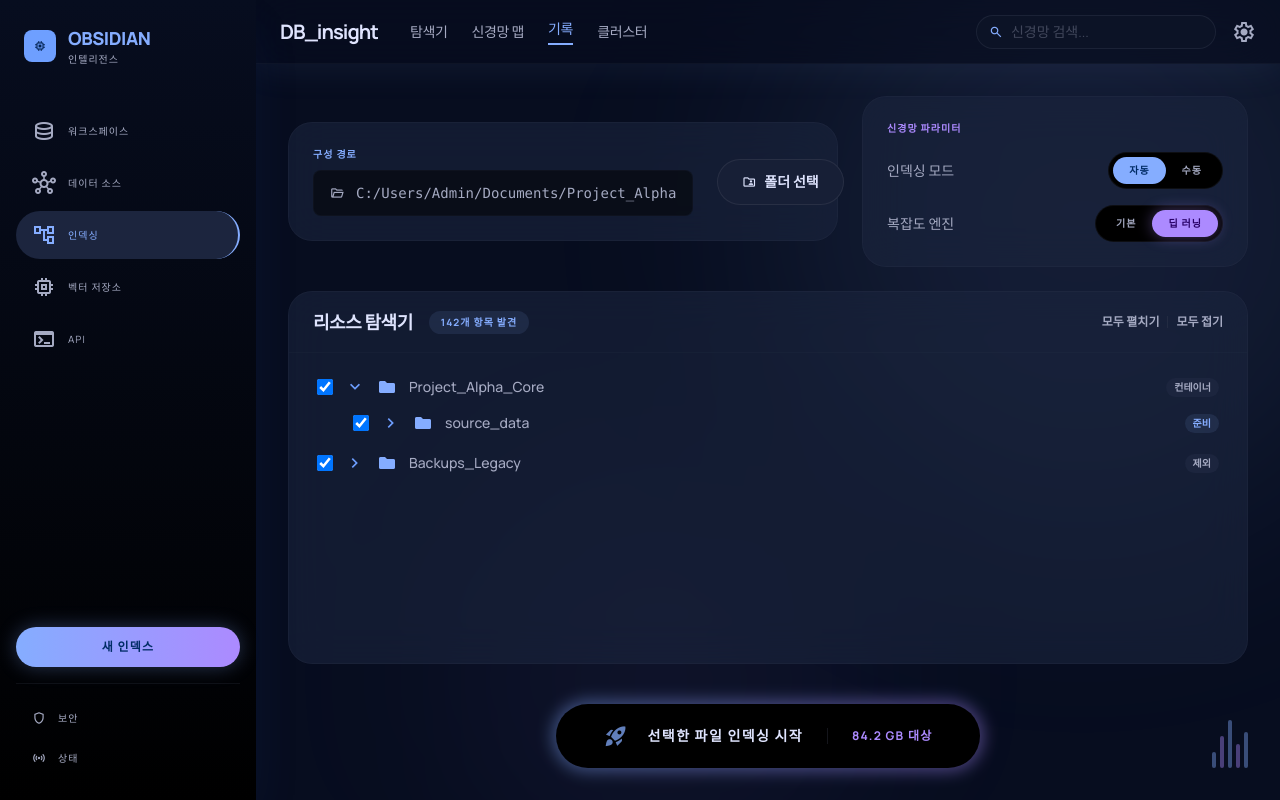
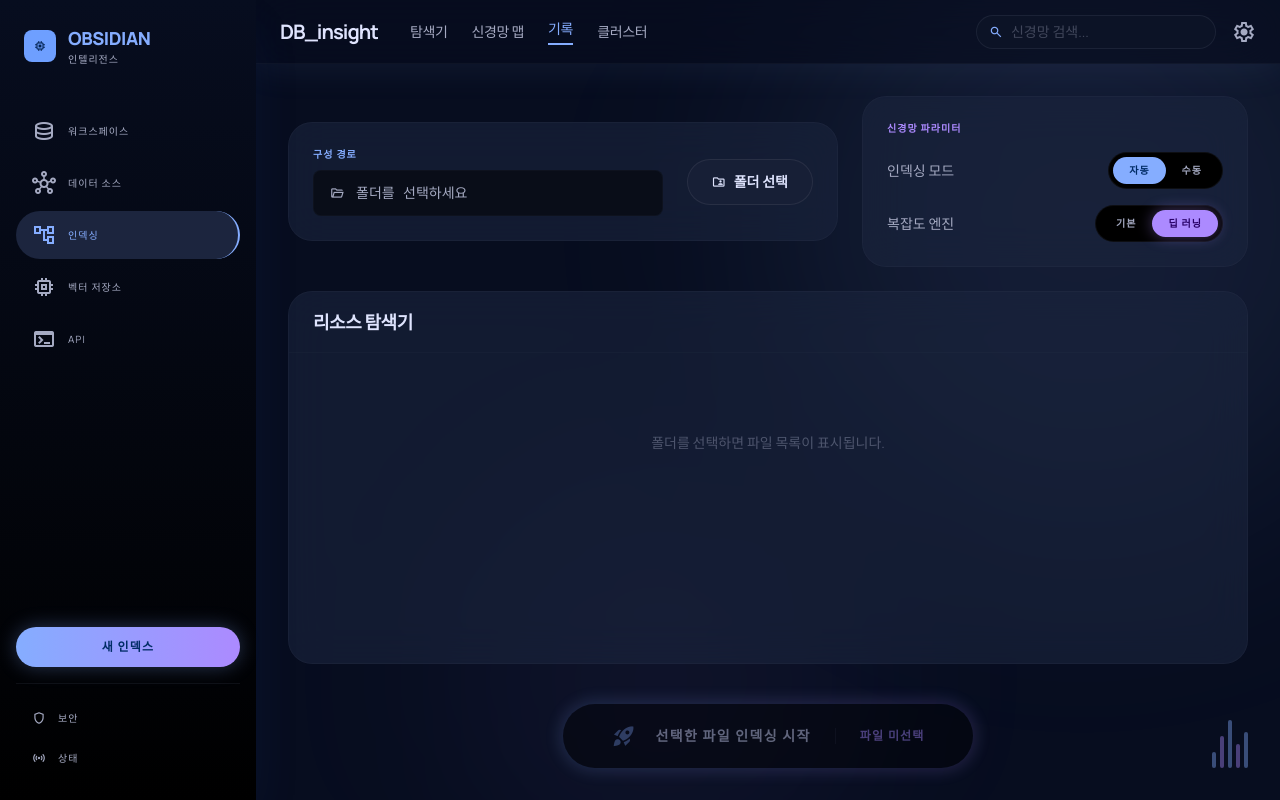
Before and after one commit to KDT-Chainers/DB_insight, a React (Vite) app in the folder App/frontend/: page /data in a window 1280 px wide. Built offline with nearby package versions, Linux system fonts and the light colour scheme.

Commit message:
feat: implement backend integration and folder selection for file indexing

```diff
--- /dev/null
+++ b/App/frontend/electron/preload.cjs
@@ -0,0 +1,5 @@
+const { contextBridge, ipcRenderer } = require('electron')
+
+contextBridge.exposeInMainWorld('electronAPI', {
+  selectFolder: () => ipcRenderer.invoke('select-folder'),
+})
--- a/App/frontend/src/pages/DataIndexing.jsx
+++ b/App/frontend/src/pages/DataIndexing.jsx
@@ -1,92 +1,39 @@
 import { useNavigate } from 'react-router-dom'
 import { useState } from 'react'
 
-const FILE_TREE = [
-  {
-    id: 'root',
-    name: 'Project_Alpha_Core',
-    type: 'folder',
-    status: '컨테이너',
-    statusColor: 'text-[#a5aac2] bg-surface-container-highest border-outline-variant/20',
-    expanded: true,
-    children: [
-      {
-        id: 'src',
-        name: 'source_data',
-        type: 'folder',
-        status: '준비',
-        statusColor: 'text-primary bg-primary/10',
-        expanded: false,
-        children: [
-          { id: 'f1', name: 'neural_architecture.json', type: 'file', icon: 'description', status: '준비', statusColor: 'text-primary bg-primary/10', checked: true },
-          { id: 'f2', name: 'dataset_v04_raw.csv', type: 'file', icon: 'table_chart', status: '대기중', statusColor: 'text-secondary bg-secondary/10', checked: false },
-          {
-            id: 'logs',
-            name: 'processed_logs',
-            type: 'folder',
-            status: '부분',
-            statusColor: 'text-on-surface-variant bg-surface-container-highest',
-            expanded: true,
-            children: [
-              { id: 'l1', name: 'node_trace_01.log', type: 'file', icon: 'analytics', status: '준비', statusColor: 'text-primary bg-primary/10', checked: true },
-              { id: 'l2', name: 'node_trace_02.log', type: 'file', icon: 'analytics', status: '손상', statusColor: 'text-error bg-error/10', checked: false },
-            ],
-          },
-        ],
-      },
-    ],
-  },
-  {
-    id: 'backup',
-    name: 'Backups_Legacy',
-    type: 'folder',
-    status: '제외',
-    statusColor: 'text-[#a5aac2] bg-surface-container-highest border-outline-variant/20',
-    expanded: false,
-    children: [],
-  },
-]
+const TYPE_ICON = {
+  doc:   'description',
+  video: 'movie',
+  image: 'image',
+  audio: 'volume_up',
+}
 
-function FileTreeItem({ item, depth = 0 }) {
-  const [expanded, setExpanded] = useState(item.expanded ?? false)
-  const [checked, setChecked] = useState(item.checked ?? (item.type === 'folder'))
-  const indent = depth * 36
+const TYPE_LABEL = {
+  doc:   '문서',
+  video: '영상',
+  image: '이미지',
+  audio: '음성',
+}
+
+function FileRow({ file, checked, onToggle }) {
+  const icon = TYPE_ICON[file.type] ?? 'insert_drive_file'
+  const label = TYPE_LABEL[file.type] ?? '기타'
+  const sizeKB = (file.size / 1024).toFixed(1)
 
   return (
-    <div>
-      <div
-        className="group flex items-center gap-3 py-2 px-3 rounded-lg hover:bg-primary/5 transition-colors cursor-pointer"
-        style={{ marginLeft: `${indent}px` }}
-        onClick={() => item.type === 'folder' && setExpanded(!expanded)}
-      >
+    <div className="group flex items-center gap-3 py-2 px-3 rounded-lg hover:bg-primary/5 transition-colors">
       <input
         type="checkbox"
         checked={checked}
-          onChange={(e) => { e.stopPropagation(); setChecked(e.target.checked) }}
-          onClick={(e) => e.stopPropagation()}
+        onChange={() => onToggle(file.path)}
         className="w-4 h-4 rounded border-outline-variant bg-transparent text-primary focus:ring-primary focus:ring-offset-0"
       />
-        {item.type === 'folder' ? (
-          <>
-            <span className="material-symbols-outlined text-primary-container text-[20px]">
-              {expanded ? 'keyboard_arrow_down' : 'keyboard_arrow_right'}
+      <span className="material-symbols-outlined text-on-surface-variant text-[20px]">{icon}</span>
+      <span className="text-sm font-medium flex-1 text-on-surface-variant truncate">{file.name}</span>
+      <span className="text-[10px] text-on-surface-variant/50 w-16 text-right">{sizeKB} KB</span>
+      <span className={`text-[10px] font-bold px-2 py-0.5 rounded-full uppercase w-14 text-center ${file.type ? 'text-primary bg-primary/10' : 'text-on-surface-variant bg-surface-container-highest'}`}>
+        {label}
       </span>
-            <span className="material-symbols-outlined text-[#85adff] text-[20px]" style={{ fontVariationSettings: '"FILL" 1' }}>folder</span>
-          </>
-        ) : (
-          <>
-            <div className="w-[20px]"></div>
-            <span className="material-symbols-outlined text-on-surface-variant text-[20px]">{item.icon}</span>
-          </>
-        )}
-        <span className="text-sm font-medium flex-1 text-on-surface-variant">{item.name}</span>
-        <span className={`text-[10px] font-bold px-2 py-0.5 rounded-full uppercase ${item.statusColor}`}>
-          {item.status}
-        </span>
-      </div>
-      {item.type === 'folder' && expanded && item.children?.map((child) => (
-        <FileTreeItem key={child.id} item={child} depth={depth + 1} />
-      ))}
     </div>
   )
 }
@@ -95,6 +42,65 @@ export default function DataIndexing() {
   const navigate = useNavigate()
   const [indexMode, setIndexMode] = useState('자동')
   const [complexityMode, setComplexityMode] = useState('딥 러닝')
+
+  const [folderPath, setFolderPath] = useState('')
+  const [files, setFiles] = useState([])
+  const [checkedPaths, setCheckedPaths] = useState(new Set())
+  const [scanning, setScanning] = useState(false)
+  const [scanError, setScanError] = useState('')
+
+  const handleSelectFolder = async () => {
+    const path = await window.electronAPI.selectFolder()
+    if (!path) return
+
+    setFolderPath(path)
+    setScanError('')
+    setScanning(true)
+    setFiles([])
+    setCheckedPaths(new Set())
+
+    try {
+      const res = await fetch('http://localhost:5001/api/index/scan', {
+        method: 'POST',
+        headers: { 'Content-Type': 'application/json' },
+        body: JSON.stringify({ path }),
+      })
+      const data = await res.json()
+      if (!res.ok) {
+        setScanError(data.error || '스캔 실패')
+      } else {
+        const supportedFiles = data.files.filter(f => f.type !== null)
+        setFiles(data.files)
+        setCheckedPaths(new Set(supportedFiles.map(f => f.path)))
+      }
+    } catch {
+      setScanError('서버에 연결할 수 없습니다. Flask 백엔드를 실행하세요.')
+    } finally {
+      setScanning(false)
+    }
+  }
+
+  const toggleCheck = (path) => {
+    setCheckedPaths(prev => {
+      const next = new Set(prev)
+      next.has(path) ? next.delete(path) : next.add(path)
+      return next
+    })
+  }
+
+  const toggleAll = () => {
+    const supportedPaths = files.filter(f => f.type !== null).map(f => f.path)
+    if (supportedPaths.every(p => checkedPaths.has(p))) {
+      setCheckedPaths(new Set())
+    } else {
+      setCheckedPaths(new Set(supportedPaths))
+    }
+  }
+
+  const selectedCount = checkedPaths.size
+  const selectedSizeKB = files
+    .filter(f => checkedPaths.has(f.path))
+    .reduce((sum, f) => sum + f.size, 0) / 1024
 
   return (
     <div className="bg-surface text-on-surface flex min-h-screen overflow-hidden">
@@ -181,11 +187,18 @@ export default function DataIndexing() {
                 <label className="text-[10px] uppercase tracking-[0.1em] text-primary mb-2 block font-bold">구성 경로</label>
                 <div className="flex items-center gap-3 bg-surface-container-lowest/50 px-4 py-3 rounded-lg border border-outline-variant/10">
                   <span className="material-symbols-outlined text-[#a5aac2] text-sm">folder_open</span>
-                  <span className="text-sm font-mono text-on-surface-variant truncate">C:/Users/Admin/Documents/Project_Alpha</span>
+                  <span className="text-sm font-mono text-on-surface-variant truncate">
+                    {folderPath || '폴더를 선택하세요'}
+                  </span>
                 </div>
               </div>
-              <button className="px-6 py-3 rounded-full bg-surface-container-high border border-outline-variant/40 hover:bg-surface-container-highest transition-all text-sm font-semibold flex items-center gap-2 whitespace-nowrap">
-                <span className="material-symbols-outlined text-sm">folder_shared</span>폴더 선택
+              <button
+                onClick={handleSelectFolder}
+                disabled={scanning}
+                className="px-6 py-3 rounded-full bg-surface-container-high border border-outline-variant/40 hover:bg-surface-container-highest transition-all text-sm font-semibold flex items-center gap-2 whitespace-nowrap disabled:opacity-50"
+              >
+                <span className="material-symbols-outlined text-sm">folder_shared</span>
+                {scanning ? '스캔 중...' : '폴더 선택'}
               </button>
             </div>
             <div className="col-span-12 lg:col-span-5 glass-panel p-6 rounded-xl border border-outline-variant/15">
@@ -225,23 +238,43 @@ export default function DataIndexing() {
             </div>
           </div>
 
-          {/* File tree */}
+          {/* File list */}
           <div className="flex-1 glass-panel rounded-xl border border-outline-variant/15 overflow-hidden flex flex-col">
             <div className="px-6 py-4 border-b border-outline-variant/10 flex items-center justify-between">
               <div className="flex items-center gap-4">
                 <h2 className="text-lg font-bold tracking-tight text-on-surface">리소스 탐색기</h2>
-                <span className="px-3 py-1 rounded-full bg-primary/10 text-primary text-[10px] font-bold tracking-widest uppercase">142개 항목 발견</span>
+                {files.length > 0 && (
+                  <span className="px-3 py-1 rounded-full bg-primary/10 text-primary text-[10px] font-bold tracking-widest uppercase">
+                    {files.length}개 항목 발견
+                  </span>
+                )}
               </div>
-              <div className="flex items-center gap-2">
-                <button className="text-xs font-semibold text-on-surface-variant hover:text-primary transition-colors">모두 펼치기</button>
-                <span className="w-px h-3 bg-outline-variant/30"></span>
-                <button className="text-xs font-semibold text-on-surface-variant hover:text-primary transition-colors">모두 접기</button>
-              </div>
+              {files.length > 0 && (
+                <button
+                  onClick={toggleAll}
+                  className="text-xs font-semibold text-on-surface-variant hover:text-primary transition-colors"
+                >
+                  {files.filter(f => f.type !== null).every(f => checkedPaths.has(f.path)) ? '전체 해제' : '전체 선택'}
+                </button>
+              )}
             </div>
             <div className="flex-1 overflow-y-auto custom-scrollbar p-4">
+              {scanError && (
+                <p className="text-sm text-red-400 text-center py-8">{scanError}</p>
+              )}
+              {!scanError && files.length === 0 && (
+                <p className="text-sm text-on-surface-variant/40 text-center py-16">
+                  {folderPath ? '지원되는 파일이 없습니다.' : '폴더를 선택하면 파일 목록이 표시됩니다.'}
+                </p>
+              )}
               <div className="space-y-1">
-                {FILE_TREE.map((item) => (
-                  <FileTreeItem key={item.id} item={item} depth={0} />
+                {files.map((file) => (
+                  <FileRow
+                    key={file.path}
+                    file={file}
+                    checked={checkedPaths.has(file.path)}
+                    onToggle={file.type ? toggleCheck : () => {}}
+                  />
                 ))}
               </div>
             </div>
@@ -249,14 +282,19 @@ export default function DataIndexing() {
 
           {/* Start button */}
           <div className="flex justify-center pt-4">
-            <button className="relative group">
+            <button
+              disabled={selectedCount === 0}
+              className="relative group disabled:opacity-40 disabled:cursor-not-allowed"
+            >
               <div className="absolute -inset-1 bg-gradient-to-r from-primary to-secondary rounded-full blur opacity-40 group-hover:opacity-75 transition duration-1000 group-hover:duration-200"></div>
               <div className="relative px-12 py-5 bg-[#000000] rounded-full leading-none flex items-center divide-x divide-outline-variant/30">
                 <span className="flex items-center space-x-5">
                   <span className="material-symbols-outlined text-primary animate-pulse" style={{ fontVariationSettings: '"FILL" 1' }}>rocket_launch</span>
                   <span className="pr-6 text-on-surface font-black tracking-widest text-sm uppercase">선택한 파일 인덱싱 시작</span>
                 </span>
-                <span className="pl-6 text-secondary text-xs font-bold uppercase tracking-widest">84.2 GB 대상</span>
+                <span className="pl-6 text-secondary text-xs font-bold uppercase tracking-widest">
+                  {selectedCount > 0 ? `${selectedCount}개 · ${(selectedSizeKB / 1024).toFixed(1)} MB` : '파일 미선택'}
+                </span>
               </div>
             </button>
           </div>
```
Also changed, not shown: App/frontend/electron/main.cjs (added, +93 -0 lines), App/frontend/package.json (+35 -2 lines). Lines whose indentation alone changed are shown as unchanged.
